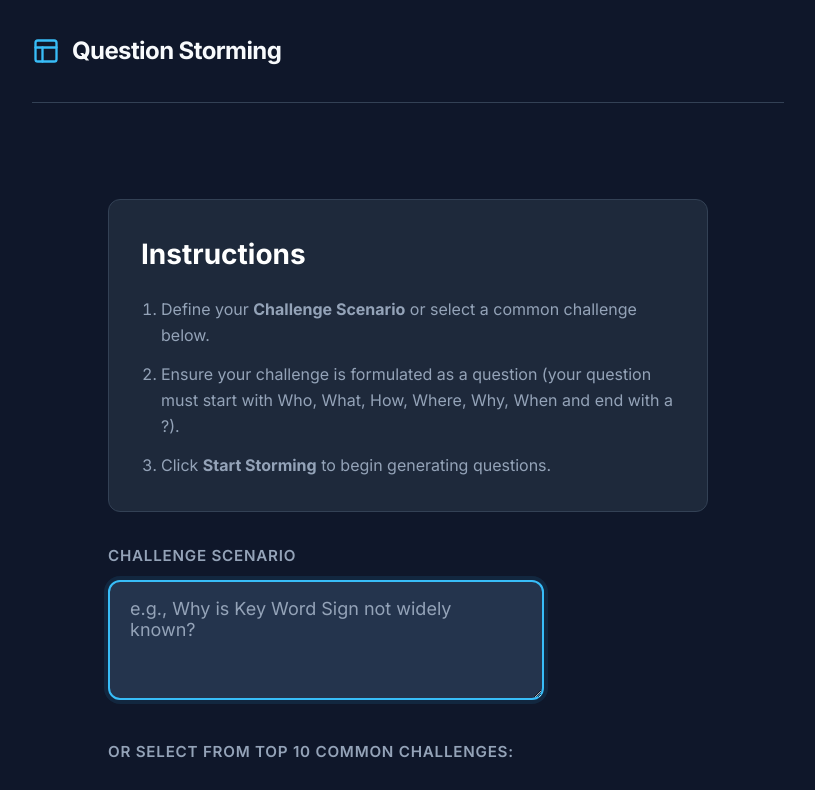
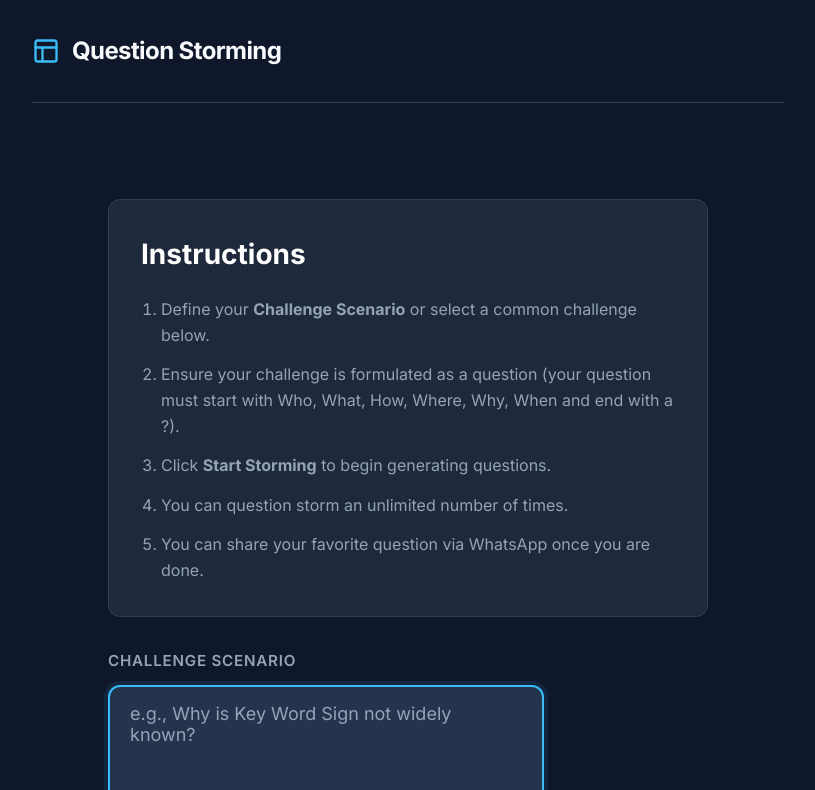
Before and after one commit to uantchern/question-storming, a React (Vite) app: page / in a window 1280 px wide. Shown: the top 790 px of the page, without its empty margins (232-1047 px from the left). Built offline with nearby package versions, Linux system fonts and the light colour scheme.

Commit message:
Add instruction for unlimited question storms and WhatsApp share feature

```diff
--- a/src/components/SessionSetup.jsx
+++ b/src/components/SessionSetup.jsx
@@ -76,6 +76,8 @@ function SessionSetup({ onStart, initialScenario }) {
                     <li>Define your <strong>Challenge Scenario</strong> or select a common challenge below.</li>
                     <li>Ensure your challenge is formulated as a question (your question must start with Who, What, How, Where, Why, When and end with a ?).</li>
                     <li>Click <strong>Start Storming</strong> to begin generating questions.</li>
+                    <li>You can question storm an unlimited number of times.</li>
+                    <li>You can share your favorite question via WhatsApp once you are done.</li>
                 </ol>
             </div>
 
--- a/standalone.html
+++ b/standalone.html
@@ -1061,6 +1061,8 @@
                             <li>Set the <strong>Timer</strong> for your storming session (12 mins recommended).</li>
                             <li>Toggle <strong>Paradox Mode</strong> if you want to be challenged by random chaotic constraints.</li>
                             <li>Click <strong>Start Storming</strong> to begin generating alternative questions.</li>
+                            <li>You can question storm an unlimited number of times.</li>
+                            <li>You can share your favorite question via WhatsApp once you are done.</li>
                         </ol>
                     </div>
 
```
